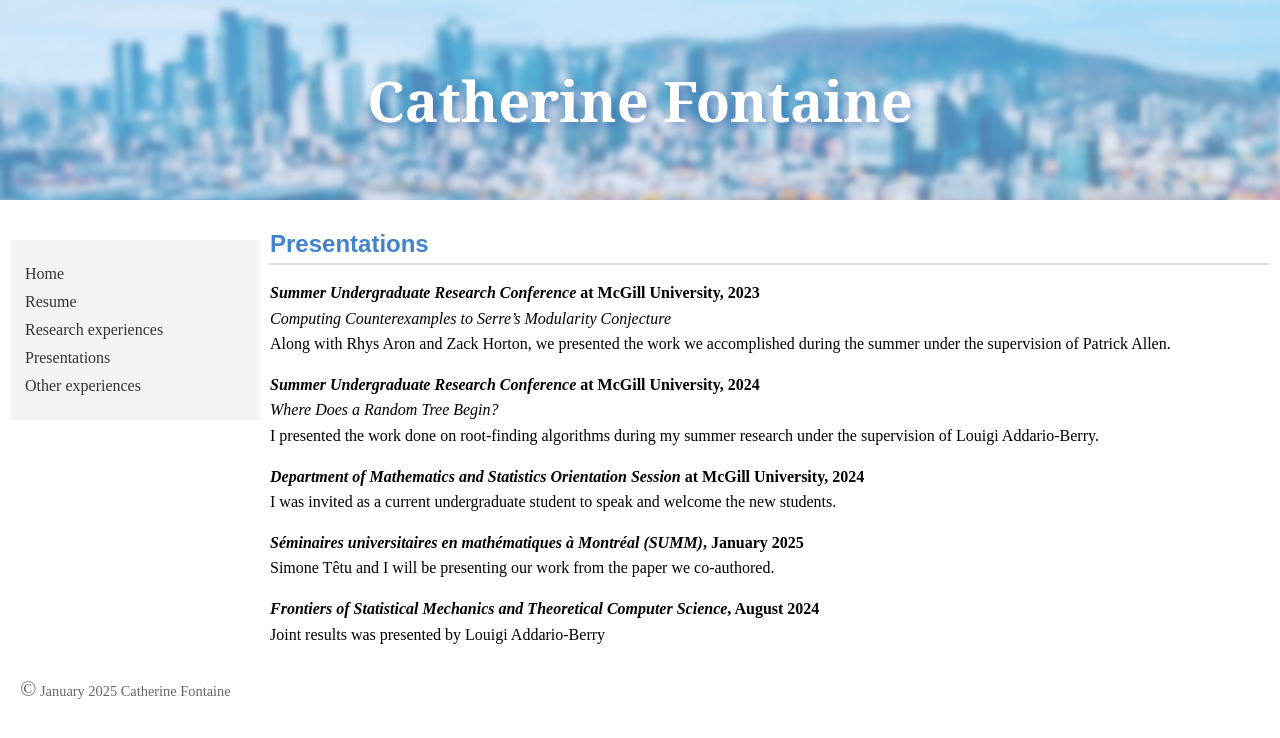
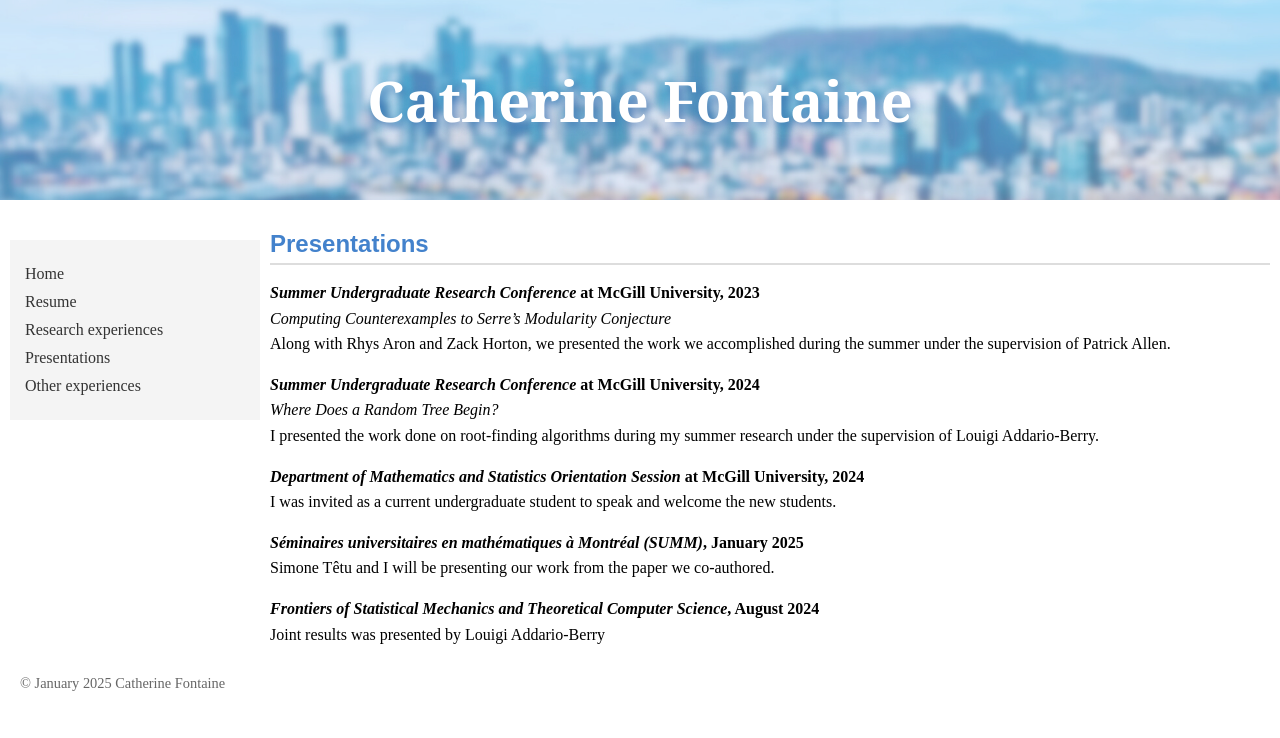
Before and after one commit to CatherineFontaine/CatherineFontaine.github.io, a Jekyll site: the page built from presentations.md, in a window 1280 px wide. Shown: the top 738 px of the page. Built offline with Jekyll 4.4.1, drawn with Linux system fonts in a browser that asks for light colours.

Commit message:
Update style.css

```diff
--- a/assets/css/style.css
+++ b/assets/css/style.css
@@ -22,7 +22,7 @@
 }
 
 .copyright-symbol {
-  font-size: 1.5em; /* Increase size of the copyright symbol */
+  font-size: 1em; /* Increase size of the copyright symbol */
 }
 
 h1 {
```
